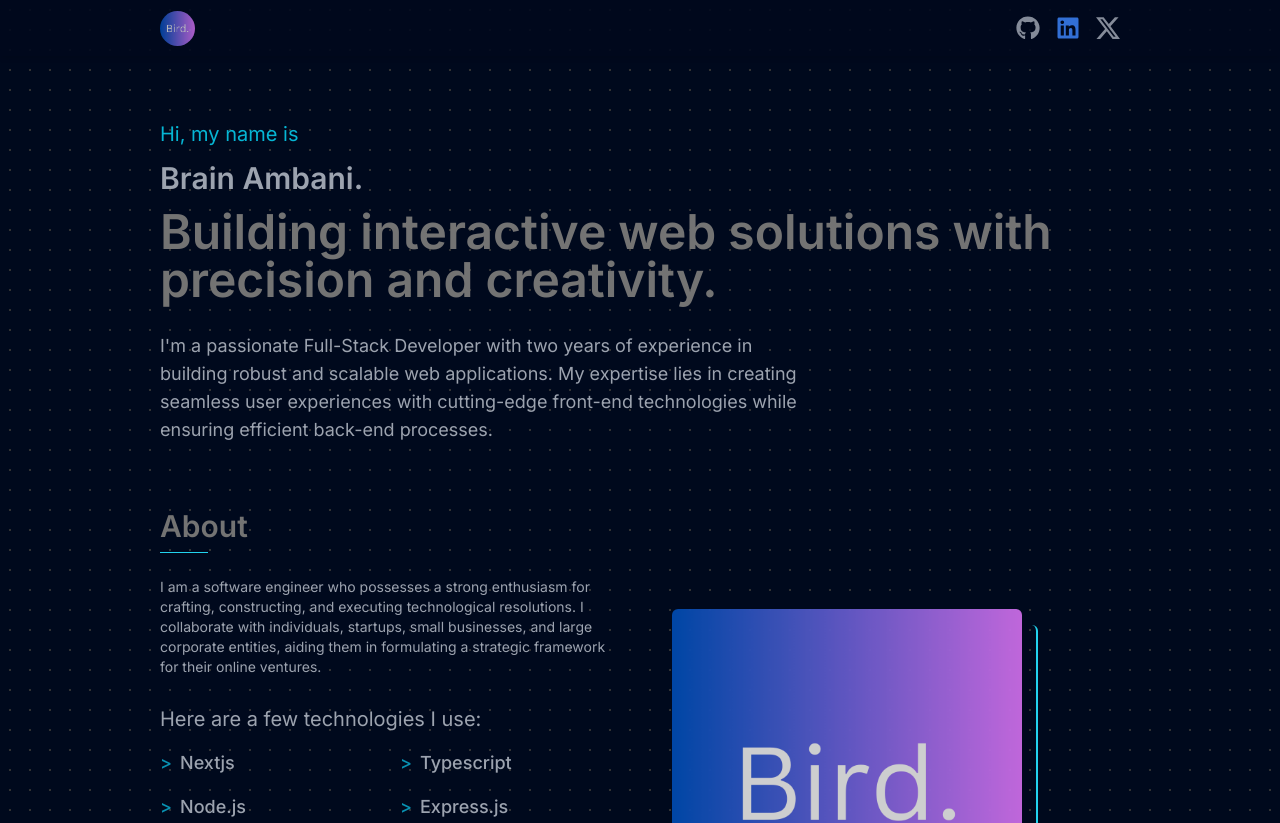
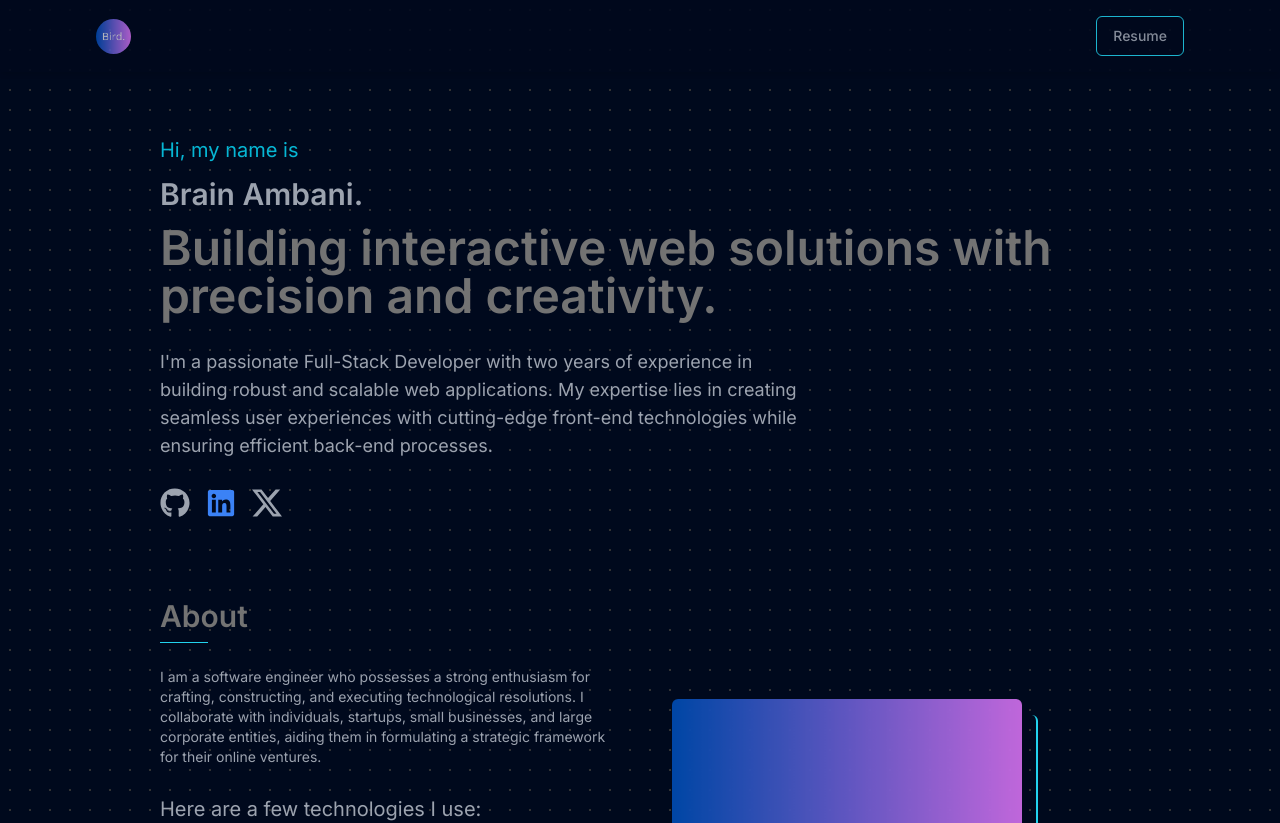
Before and after one commit to brain-ambani/next-portfolio, a Next.js app: page / in a window 1280 px wide. Shown: the top 823 px of the page. Built offline with nearby package versions, Linux system fonts and the light colour scheme.

Commit message:
updated the resume on the nav and the social links on the hero section

```diff
--- a/components/footer.tsx
+++ b/components/footer.tsx
@@ -1,5 +1,3 @@
-import Image from "next/image";
-
 export const Footer = () => {
   return (
     <footer className="mt-auto text-center text-zinc-400 py-5 px-7 border-t">
--- a/components/hero.tsx
+++ b/components/hero.tsx
@@ -1,3 +1,5 @@
+import { Socials } from "./socials";
+
 export const Hero = () => {
   return (
     <div className="w-full px-8 sm:px-0 sm:w-3/4 mx-auto  pt-16 h-full flex flex-col">
@@ -14,6 +16,9 @@ export const Hero = () => {
           expertise lies in creating seamless user experiences with cutting-edge
           front-end technologies while ensuring efficient back-end processes.
         </p>
+        <div className="flex ">
+          <Socials />
+        </div>
       </div>
     </div>
   );
--- a/components/nav.tsx
+++ b/components/nav.tsx
@@ -1,29 +1,25 @@
 import Link from "next/link";
-import { BsTwitterX } from "react-icons/bs";
-import { FaGithub, FaLinkedin } from "react-icons/fa";
+
 import { Profile } from "./profile";
+import { Button } from "./ui/button";
 
 export const Nav = () => {
   return (
     <div className="bg-[#00091d] sticky top-0 z-50 shadow-md  opacity-85">
-      <div className="w-full px-8 sm:px-0 sm:w-3/4 mx-auto  flex items-center justify-between">
+      <div className="w-full py-4 px-8 sm:px-0 sm:w-[85%] mx-auto  flex items-center justify-between">
         <div>
           <Link href="/">
             <Profile />
           </Link>
         </div>
-        <div className="flex gap-4 py-4">
-          <Link href="https://github.com/brain-ambani/" target="_blank">
-            <FaGithub className=" text-2xl hover:opacity-75 transition" />
-          </Link>
-          <Link
-            href="https://www.linkedin.com/in/brain-ambani/"
-            target="_blank"
-          >
-            <FaLinkedin className="text-blue-500 text-2xl hover:opacity-75 transition" />
-          </Link>
-          <Link href="/" target="_blank">
-            <BsTwitterX className=" text-2xl hover:opacity-75 transition" />
+        <div>
+          <Link href="/assets/resume.pdf" download="resume.pdf" target="_blank">
+            <Button
+              variant="outline"
+              className="border-cyan-400 bg-transparent hover:bg-transparent hover:text-cyan-400 hover:opacity-95"
+            >
+              Resume
+            </Button>
           </Link>
         </div>
       </div>
--- /dev/null
+++ b/components/socials.tsx
@@ -0,0 +1,21 @@
+import Link from "next/link";
+import { BsTwitterX } from "react-icons/bs";
+import { FaGithub, FaLinkedin } from "react-icons/fa";
+
+export const Socials = () => {
+  return (
+    <div className="flex  justify-center gap-4 py-4">
+      <Link href="https://github.com/brain-ambani/" target="_blank">
+        <FaGithub className=" text-3xl hover:opacity-75 transition" />
+      </Link>
+
+      <Link href="https://www.linkedin.com/in/brain-ambani/" target="_blank">
+        <FaLinkedin className="text-blue-500 text-3xl hover:opacity-75 transition" />
+      </Link>
+
+      <Link href="https://x.com/brain_ambani" target="_blank">
+        <BsTwitterX className=" text-3xl hover:opacity-75 transition" />
+      </Link>
+    </div>
+  );
+};
```
Also changed, not shown: 1 other file (tests, documents, lock files or other folders).
